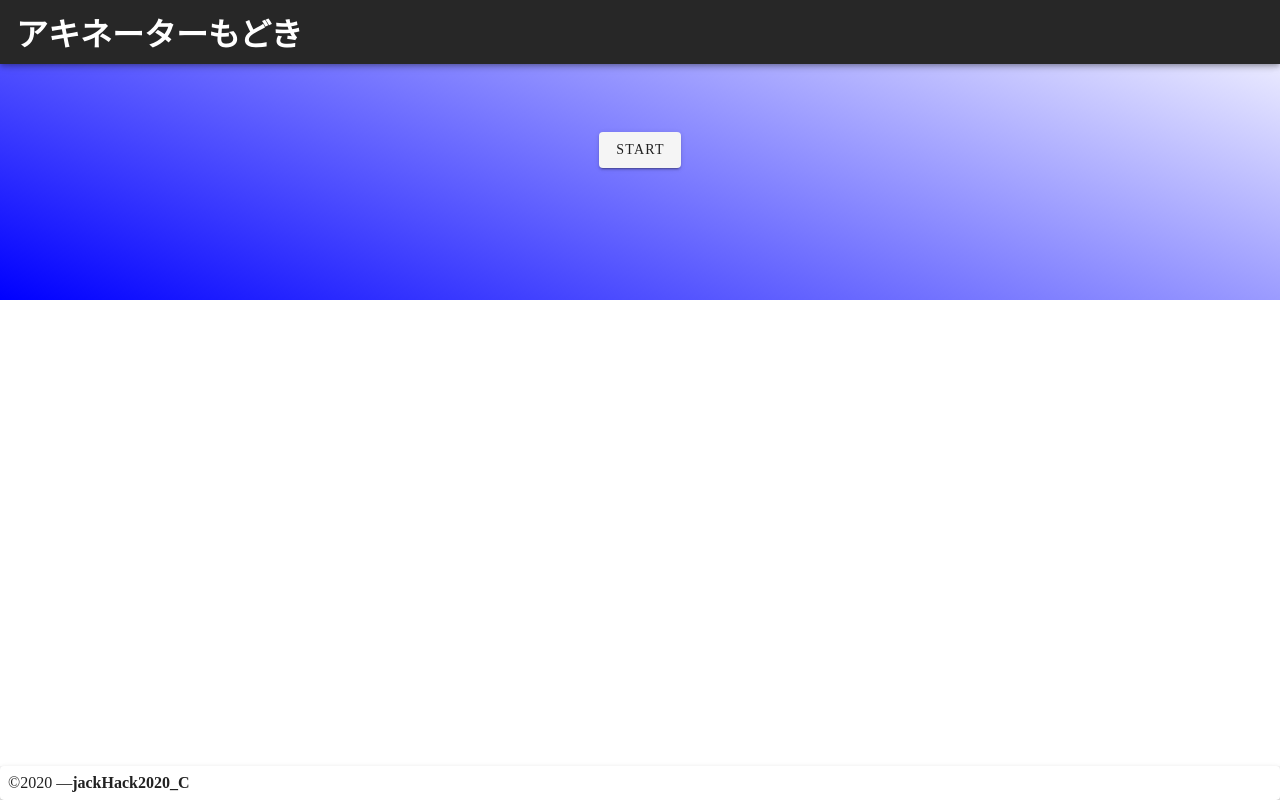
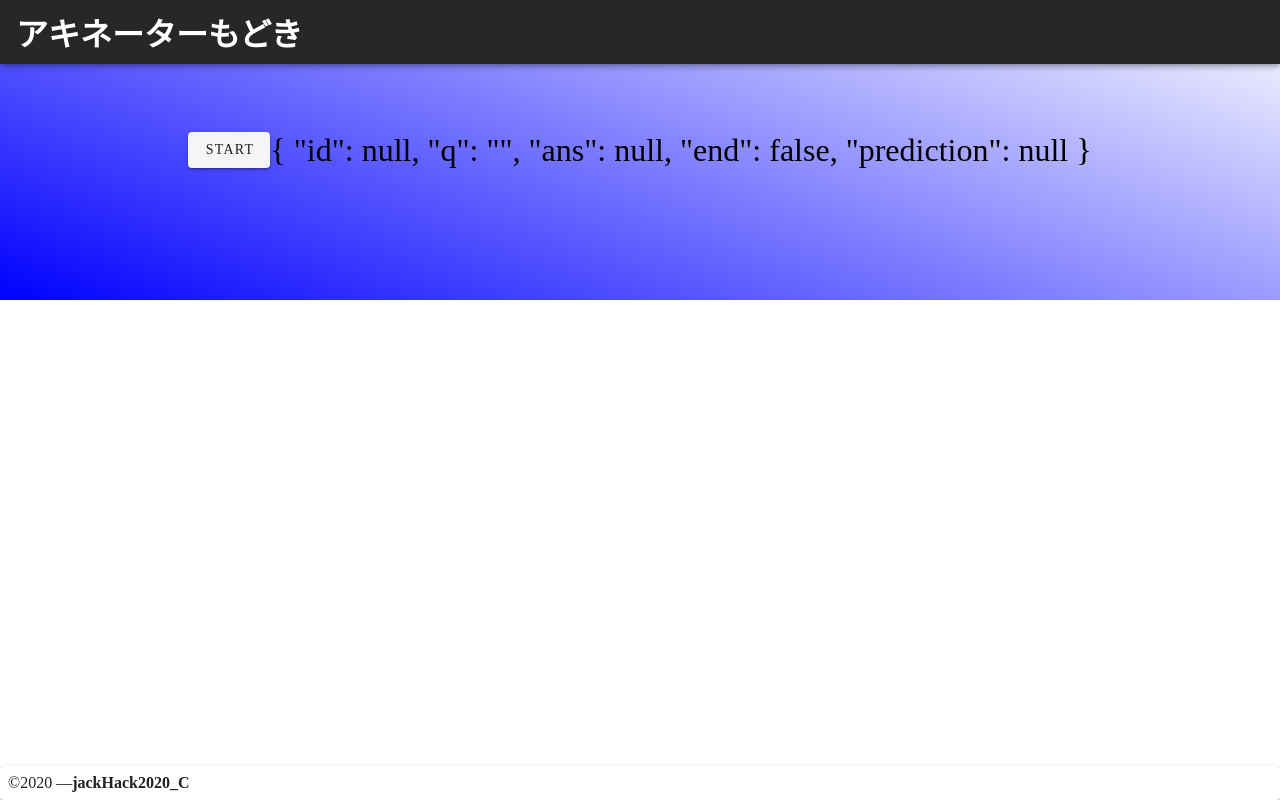
Before and after one commit to jack-app/jackHack2020-C, a Vue app: page / in a window 1280 px wide. Built offline with nearby package versions, Linux system fonts and the light colour scheme; no server answers.

Commit message:
add Question

```diff
--- a/src/views/Home.vue
+++ b/src/views/Home.vue
@@ -1,8 +1,23 @@
 <template>
   <div class="top">
     <v-btn>start</v-btn>
+    <p>{{ question }}</p>
   </div>
 </template>
+
+<script>
+import Question from '../models/question.js'
+
+export default {
+  data() {
+    return {
+      valid: true,
+      question: new Question(),
+    }
+  }
+}
+</script>
+
 
 <style scoped>
   .top{
```
